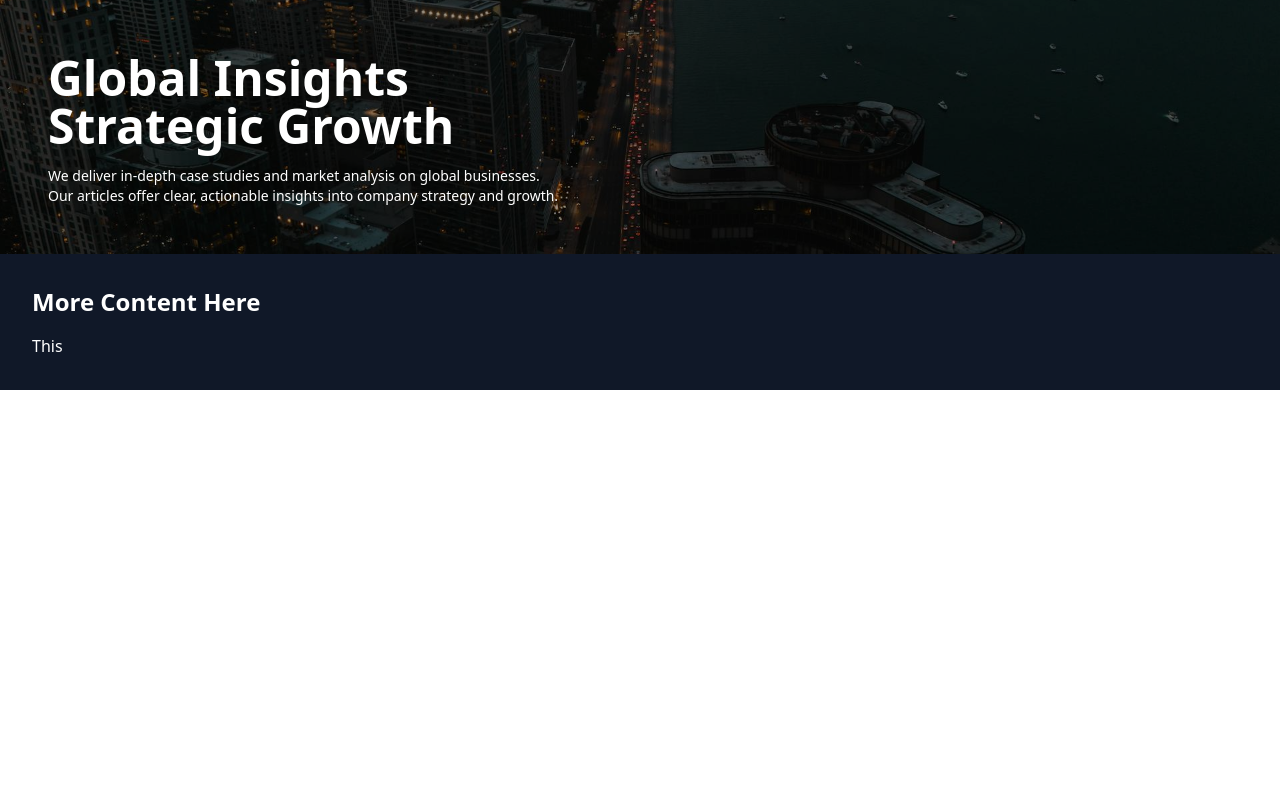
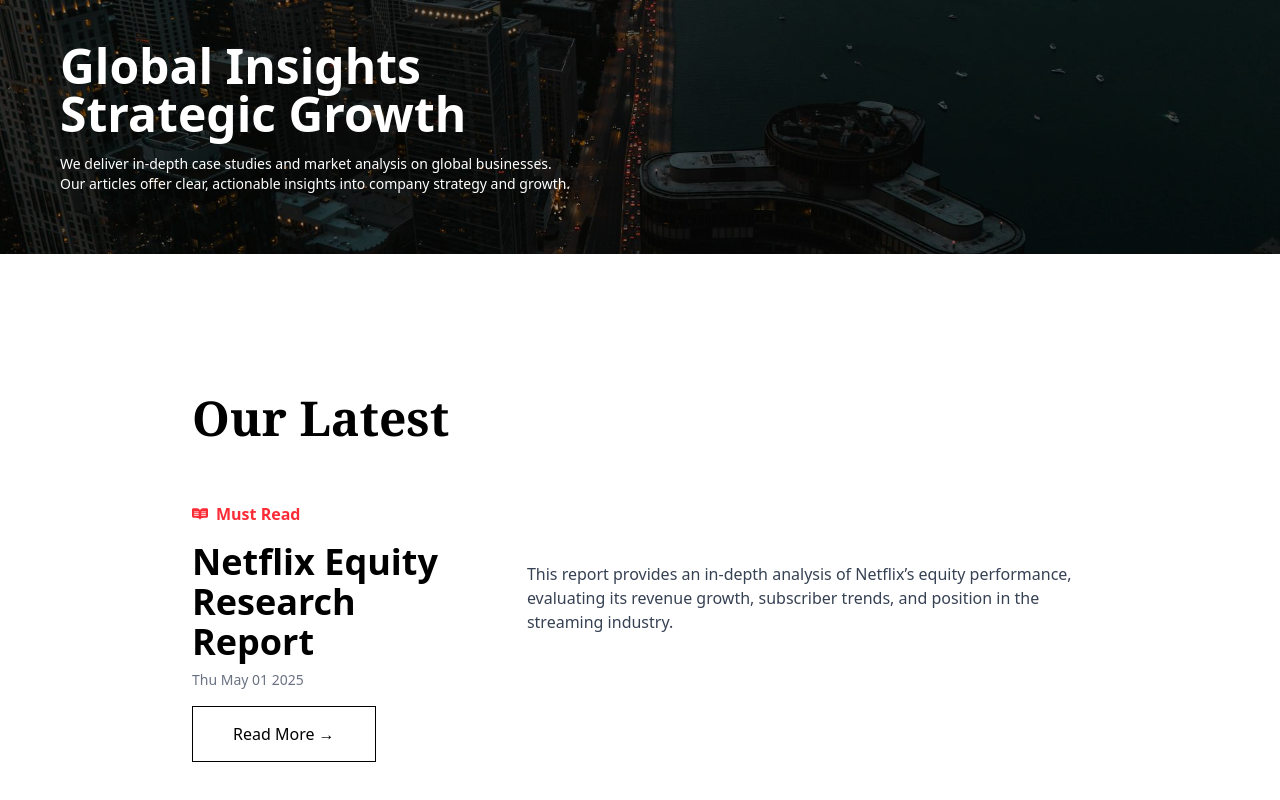
Before and after one commit to Kk120306/PMI, a React (Vite) app: page / in a window 1280 px wide. Shown: the part 250-1050 px from the top of the page. Before the commit the page ends 800 px from the top, so only its background shows below. Built offline with nearby package versions, Linux system fonts and the light colour scheme.

Commit message:
latest article

```diff
--- /dev/null
+++ b/src/components/NewestArticle.jsx
@@ -0,0 +1,40 @@
+import articles from './../data/articles.json';
+import { FaReadme } from "react-icons/fa6";
+
+const NewestArticle = () => {
+    const sortedArticles = [...articles].sort(
+        (a, b) => new Date(b.publishedAt) - new Date(a.publishedAt)
+    );
+
+    const newest = sortedArticles[0];
+
+    if (!newest) return <p>No articles available.</p>;
+
+    return (
+        <div className="max-w-4xl mx-auto">
+            <h2 className="text-3xl md:text-5xl font-semibold mb-15 font-serif">Our Latest</h2>
+            <div className="flex flex-col md:flex-row items-start justify-between md:gap-20 gap-7">
+                <div>
+                    <div className="flex items-center mb-4 gap-2 ">
+                        <FaReadme className="text-red-500"/>
+                        <span className="text-red-500 font-semibold">Must Read</span>
+                    </div>
+                    <h2 className="md:text-4xl text-2xl font-bold mb-2">{newest.title}</h2>
+                    <p className="text-sm text-gray-500 mb-8">{new Date(newest.publishedAt).toDateString()}</p>
+                    <a
+                        href={`/articles/${newest.slug}`}
+                        className="text-black-600 border-1 px-10 py-4
+                        transition duration-300 ease-in-out hover:bg-black hover:text-white"
+                    >
+                        Read More →
+                    </a>
+                </div>
+
+                <p className="mb-4 max-w-xl text-gray-700 md:mt-15">{newest.summary}</p>
+            </div>
+        </div>
+
+    );
+};
+
+export default NewestArticle;
--- a/src/components/Pages/HomePage.jsx
+++ b/src/components/Pages/HomePage.jsx
@@ -1,11 +1,14 @@
 import HomeBg from '../../assets/home-bg.jpg';
+import NewestArticle from '../NewestArticle';
+
+
 
 const HomePage = () => {
     return (
-        <div className="text-white">
+        <div className="text-white ">
 
             <div
-                className="relative h-[50vh] bg-cover bg-center flex items-end md:p-12 p-6 justify-between gap-5"
+                className="relative h-[50vh] bg-cover bg-center flex items-end md:p-12 p-7 lg:p-15 justify-between gap-5"
                 style={{ backgroundImage: `url(${HomeBg})` }}
             >
                 <div className="absolute inset-0 bg-black/40"></div>
@@ -23,9 +26,8 @@ const HomePage = () => {
 
             </div>
 
-            <div className="p-8 bg-gray-900 text-white">
-                <h2 className="text-2xl font-semibold mb-4">More Content Here</h2>
-                <p>This</p>
+            <div className="md:p-12 p-7 lg:p-15 text-black mt-20">
+                <NewestArticle />
             </div>
 
         </div>
```
